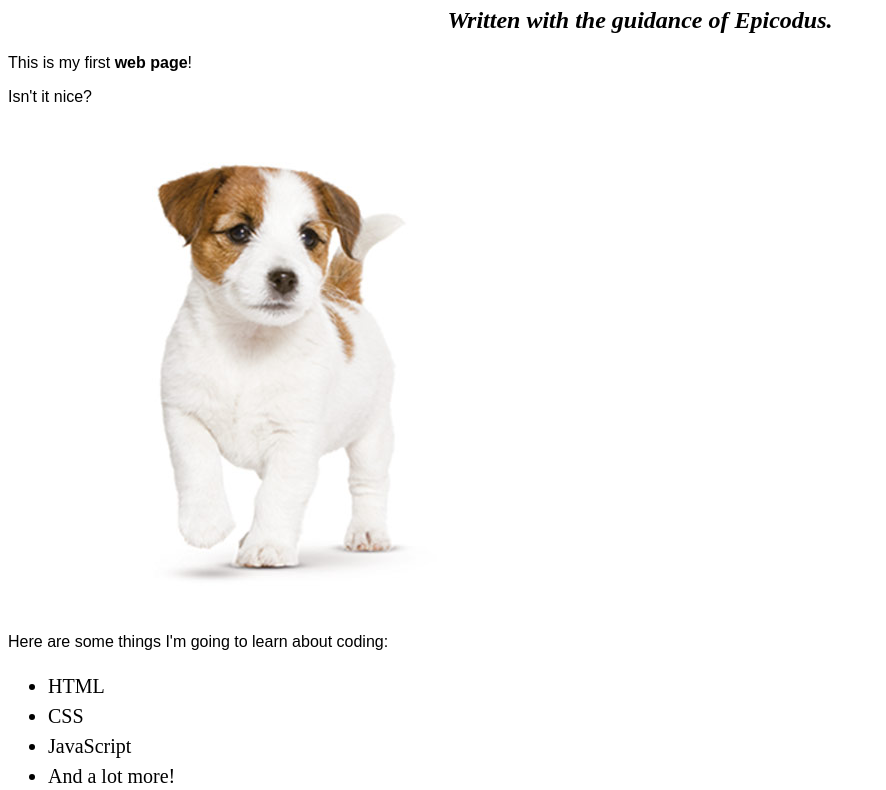
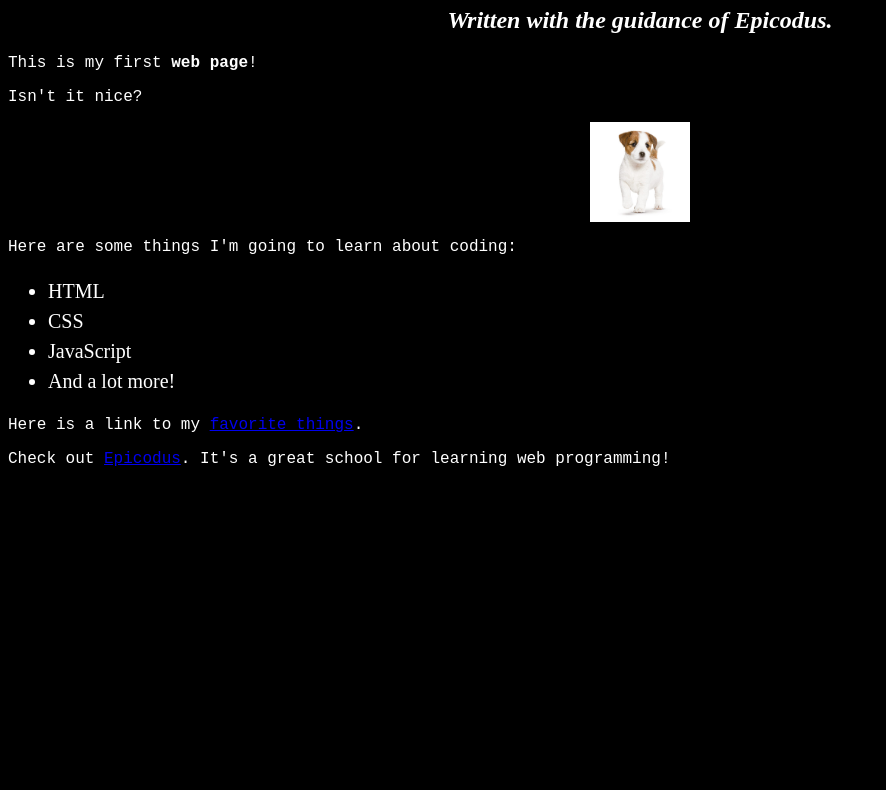
Before and after one commit to PhilipEskins/my-first-webpage, a plain HTML site: page my-first-webpage.html in a window 1280 px wide. Shown: the part 73-863 px from the top of the page, without its empty margins (0-886 px from the left). After the commit the page ends 800 px from the top, so only its background shows below. Drawn offline with Linux system fonts and the light colour scheme.

Commit message:
add different styles to my-first-webpage.html

```diff
--- a/css/styles.css
+++ b/css/styles.css
@@ -1,3 +1,28 @@
+body {
+  background-color: black;
+  color: white;
+}
+
+img.small {
+  width: 100px;
+  height: 100px;
+}
+
+img.align-left {
+  float: left;
+  margin-right: 10px;
+}
+
+img.align-center {
+  display: block;
+  margin: 0px auto;
+}
+
+img:hover {
+  width: 200px;
+  height: 200px;
+}
+
 h1 {
   color: blue;
   text-align: center;
@@ -9,10 +34,19 @@ h2 {
 }
 
 p {
-  font-family: sans-serif;
+  font-family: "Courier New", monospace;
 }
 
 ul {
   font-size: 20px;
   line-height: 30px;
 }
+
+a:visited {
+  color: blue;
+}
+
+a:hover {
+  color: red;
+  font-size: 30px;
+}
--- a/my-first-webpage.html
+++ b/my-first-webpage.html
@@ -11,7 +11,7 @@
     <p>This is my first <strong>web page</strong>!</p>
     <p>Isn't it nice?</p>
 
-    <img src="img/puppy.jpg" alt="A photo of a puppy.">
+    <img src="img/puppy.jpg" class="small align-center" alt="A photo of a puppy." />
 
     <p>Here are some things I'm going to learn about coding:</p>
     <ul>
@@ -22,7 +22,7 @@
     </ul>
 
     <p>Here is a link to my <a href="favorite-things.html">favorite things</a>.</p>
-    <p>Check out <a href="http://www.epicodus.com/">Epicodus</a>. It's a great school for learning web programming!</p>
+    <p>Check out <a href="http://www.epicodus.com/" target=_blank>Epicodus</a>. It's a great school for learning web programming!</p>
 
   </body>
 </html>
```
